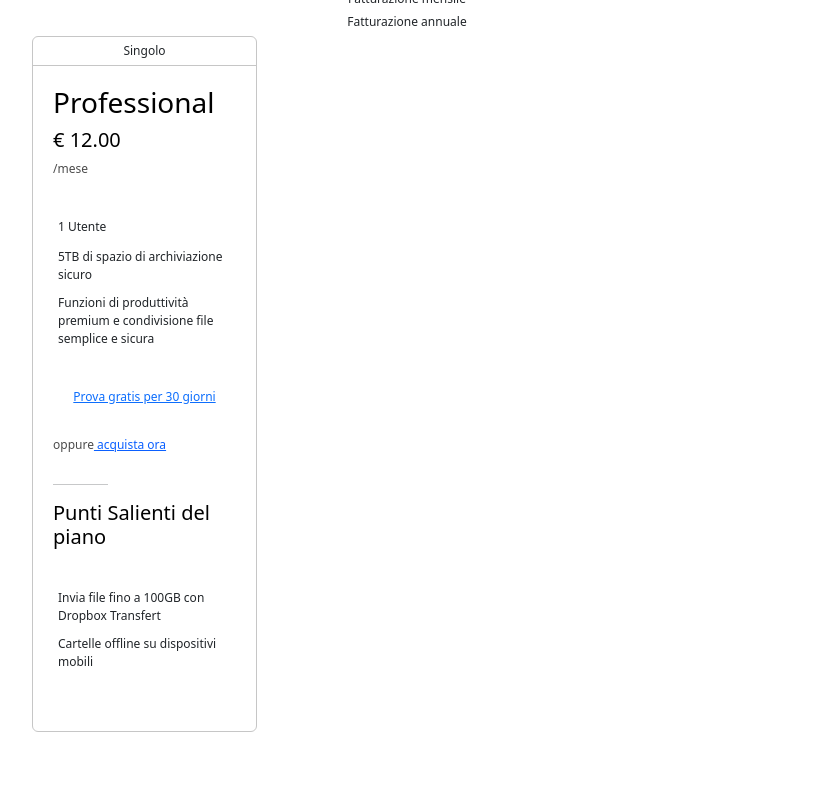
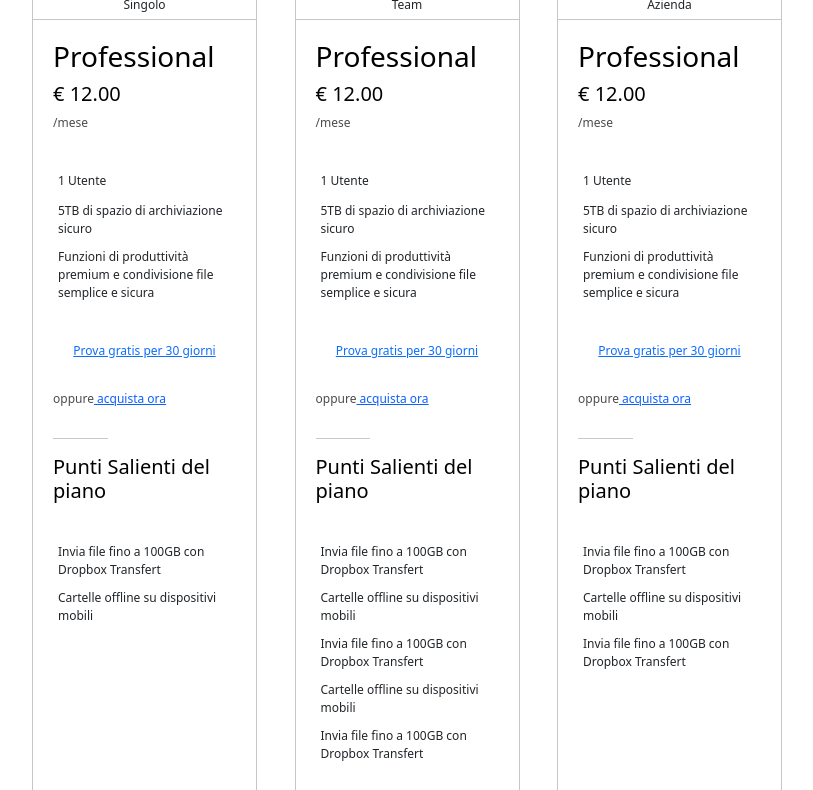
Before and after one commit to francescorossi1/group-repo, a plain HTML site: page index.html in a window 1280 px wide. Shown: the part 116-906 px from the top of the page, without its empty margins (233-1046 px from the left). Drawn offline with nearby package versions, Linux system fonts and the light colour scheme.

Commit message:
second and third cards

```diff
--- a/css/style.css
+++ b/css/style.css
@@ -14,6 +14,10 @@
 
 ul{
     list-style-type: none;
+}
+
+h2{
+    text-align: center;
 }
 
 /* utilities */
@@ -35,7 +39,7 @@
 
 /* cards */
 
-.plans .cards{
+.cards{
     display: flex;
     justify-content: space-between;
 }
--- a/index.html
+++ b/index.html
@@ -16,9 +16,6 @@
         <div class="container-small">
             <div class="plans margin-section" id="plans">
                 <h2>Trova il piano business che fa per te</h2>
-                <div class="options">
-                  <div class="month"></div><p>Fatturazione mensile</p><div class="year"></div><p>Fatturazione annuale</p>
-                </div>
 
                 <!-- cards -->
                 <div class="cards">
@@ -45,7 +42,60 @@
                             </ul>
                         </div>
                     </div>
+
+                    <!-- seconda card -->
+                <div class="card">
+                    <div><p><i class="fa-solid fa-people-group"></i> Team</p></div>
+                    <div class="container-card">
+                        <h3>Professional</h3>
+                        <h5>€ 12.00</h5>
+                        <p>/mese</p>
+                        <ul>
+                            <li><span><i class="fa-solid fa-user"></i></span>1 Utente</li>
+                            <li><span><i class="fa-solid fa-folder"></i></span>5TB di spazio di archiviazione sicuro</li>
+                            <li><span><i class="fa-solid fa-share-nodes"></i></span>Funzioni di produttività premium e condivisione file semplice e sicura</li>
+                        </ul>
+                        <a class="button" href="">Prova gratis per 30 giorni</a>
+                        <p class="buy-now">oppure<a href=""> acquista ora</a></p>
+                        <hr>
+                        <h5>Punti Salienti del piano</h5>
+                        <ul>
+                            <li><span><i class="fa-solid fa-check"></i></span>Invia file fino a 100GB con Dropbox Transfert</li>
+                            <li><span><i class="fa-solid fa-check"></i></span>Cartelle offline su dispositivi mobili</li>
+                            <li><span><i class="fa-solid fa-check"></i></span>Invia file fino a 100GB con Dropbox Transfert</li>
+                            <li><span><i class="fa-solid fa-check"></i></span>Cartelle offline su dispositivi mobili</li>
+                            <li><span><i class="fa-solid fa-check"></i></span>Invia file fino a 100GB con Dropbox Transfert</li>
+                        </ul>
+                    </div>
                 </div>
+
+                <!-- terza card -->
+                <div class="card">
+                    <div><p><i class="fa-solid fa-building"></i> Azienda</p></div>
+                    <div class="container-card">
+                        <h3>Professional</h3>
+                        <h5>€ 12.00</h5>
+                        <p>/mese</p>
+                        <ul>
+                            <li><span><i class="fa-solid fa-user"></i></span>1 Utente</li>
+                            <li><span><i class="fa-solid fa-folder"></i></span>5TB di spazio di archiviazione sicuro</li>
+                            <li><span><i class="fa-solid fa-share-nodes"></i></span>Funzioni di produttività premium e condivisione file semplice e sicura</li>
+                        </ul>
+                        <a class="button" href="">Prova gratis per 30 giorni</a>
+                        <p class="buy-now">oppure<a href=""> acquista ora</a></p>
+                        <hr>
+                        <h5>Punti Salienti del piano</h5>
+                        <ul>
+                            <li><span><i class="fa-solid fa-check"></i></span>Invia file fino a 100GB con Dropbox Transfert</li>
+                            <li><span><i class="fa-solid fa-check"></i></span>Cartelle offline su dispositivi mobili</li>
+                            <li><span><i class="fa-solid fa-check"></i></span>Invia file fino a 100GB con Dropbox Transfert</li>
+                        </ul>
+                    </div>
+                </div>
+                </div>
+
+
+            </div>
             </div>
     </section>
     <footer></footer>
```
